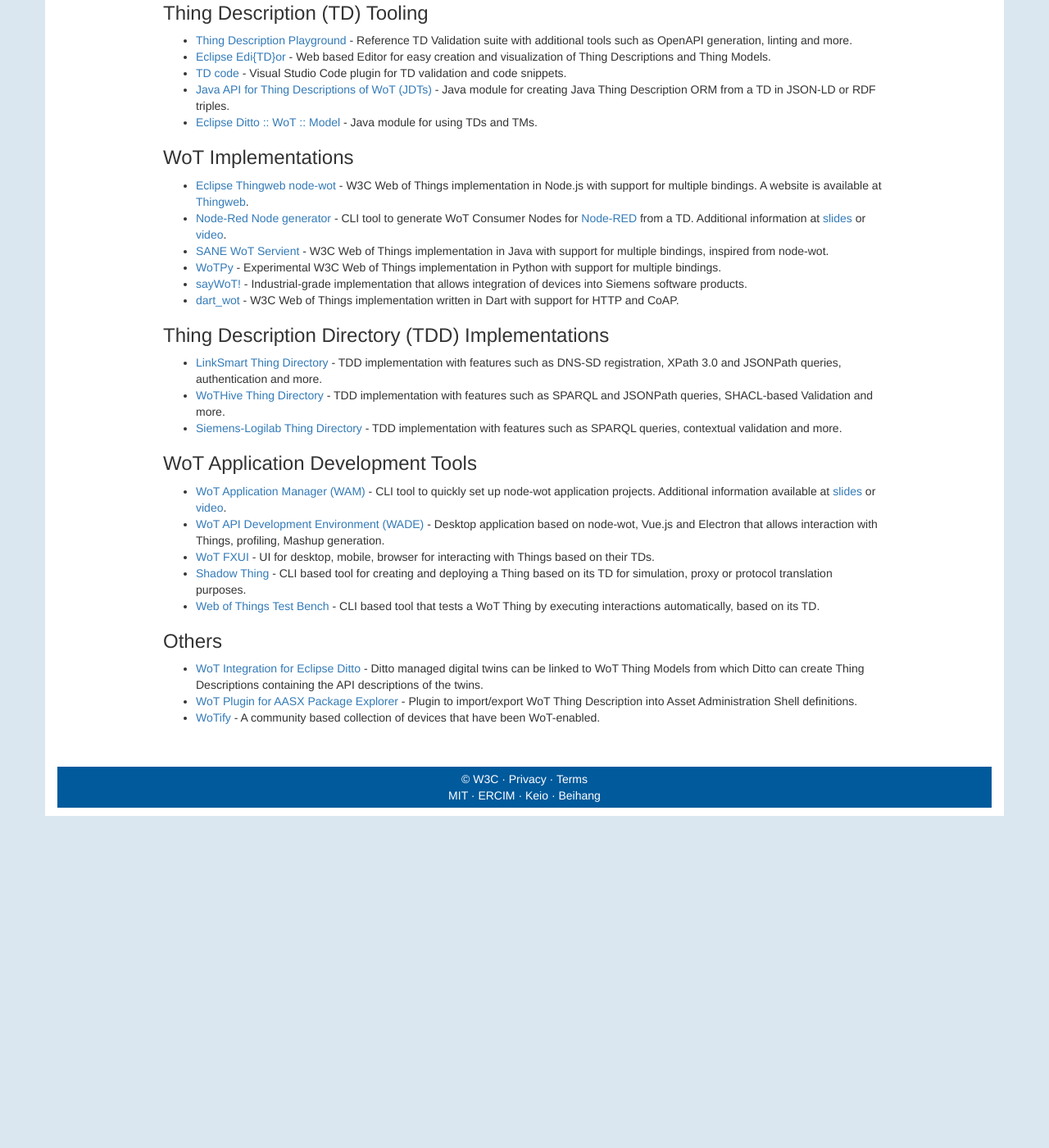
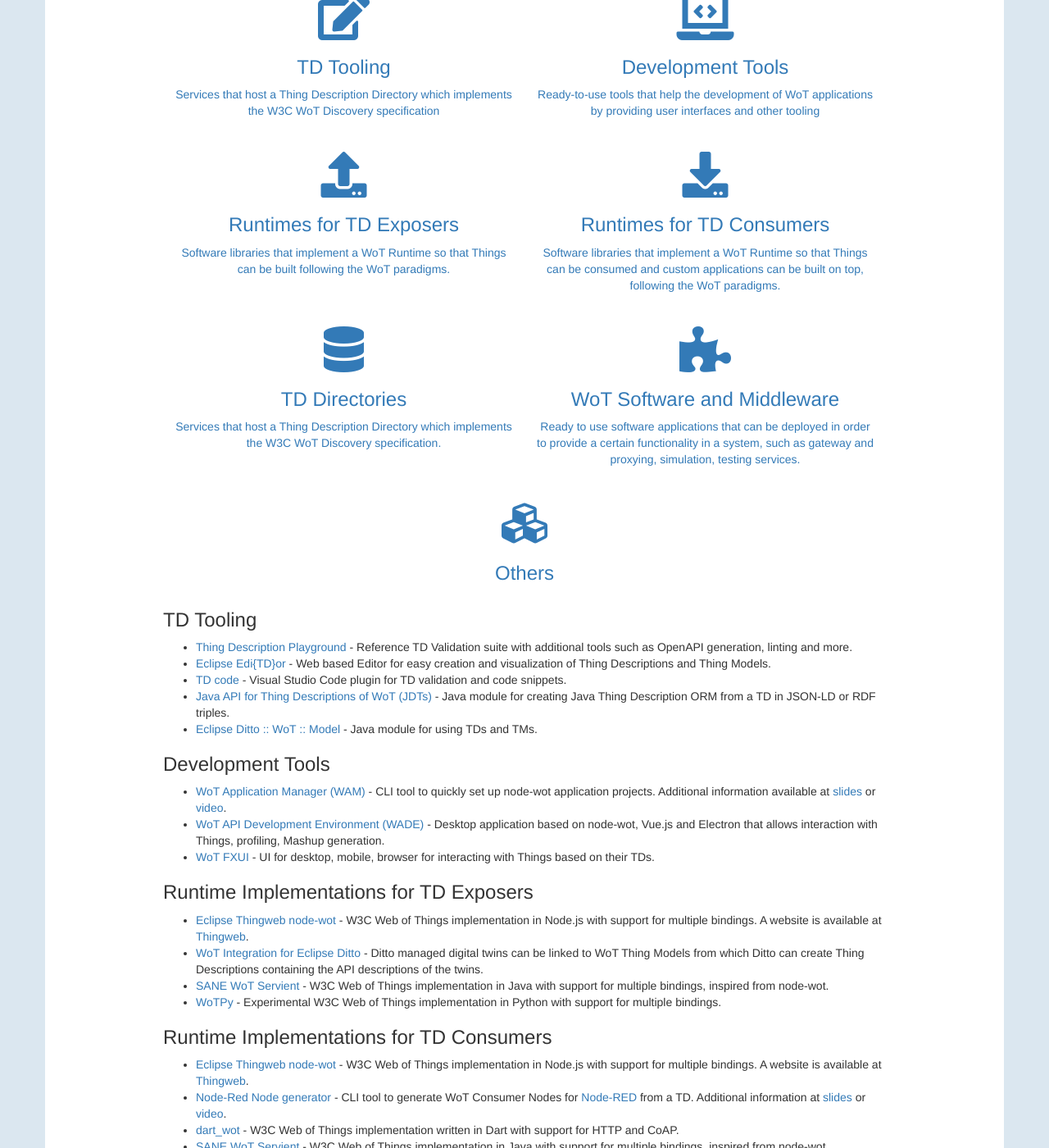
Before and after one commit to w3c/wot-marketing, a Jekyll site: the page built from docs/developers/index.html, in a window 1280 px wide and 1400 px high, scrolled down 202 px. Shown: the whole window at 82% size. Built offline with Jekyll 4.4.1, drawn with Linux system fonts in a browser that asks for light colours; nearby versions of some CDN libraries; before the commit the page ends 1197 px from its top, so only the background shows below that; some of the changed text lies outside the part shown.

Commit message:
create a matrix of categories for devtools

```diff
--- a/docs/developers/index.html
+++ b/docs/developers/index.html
@@ -4,9 +4,88 @@
 group: "navigation"
 ---
 <div>
-	<h2>Developer Tools</h2>
+	<h2>Web of Things for Developers</h2>
 
-	<h3>Thing Description (TD) Tooling</h3>
+<!-- TODO: find a way to put tags for categories -->
+		<div class="row center-block">
+			<div class="col-md-6 text-center">
+				<a href="#td-tooling"><i class="fas fa-edit fa-4x"></i>
+					<!-- alternative pen-paintbrush -->
+					<div class="description">
+						<h3>TD Tooling</h3>
+						<p>Services that host a Thing Description Directory which implements the W3C WoT Discovery specification</p>
+					</div>
+				</a>
+			</div>
+			<div class="col-md-6 text-center">
+				<a href="#devtools"><i class="fas fa-laptop-code fa-4x"></i>
+					<div class="description">
+						<h3>Development Tools</h3>
+						<p>Ready-to-use tools that help the development of WoT applications by providing user interfaces and other tooling</p>
+					</div>
+				</a>
+			</div>
+		</div>
+
+		<p>&nbsp;</p>
+
+		<div class="row center-block">
+			<div class="col-md-6 text-center">
+				<a href="#runtime-expose"><i class="fas fa-upload fa-4x"></i>
+					<div class="description">
+						<h3>Runtimes for TD Exposers</h3>
+						<p>Software libraries that implement a WoT Runtime so that Things can be built following the WoT paradigms.
+						</p>
+					</div>
+				</a>
+			</div>
+			<div class="col-md-6 text-center">
+				<a href="#runtime-consume"><i class="fas fa-download fa-4x"></i>
+					<div class="description">
+						<h3>Runtimes for TD Consumers</h3>
+						<p>Software libraries that implement a WoT Runtime so that Things can be consumed and custom applications can be built on top, following the WoT paradigms.</p>
+					</div>
+				</a>
+			</div>
+		</div>
+
+		<p>&nbsp;</p>
+
+		<div class="row center-block">
+			<div class="col-md-6 text-center">
+				<a href="#tdds"><i class="fas fa-database fa-4x"></i>
+					<div class="description">
+						<h3>TD Directories</h3>
+						<p>Services that host a Thing Description Directory which implements the W3C WoT Discovery specification.</p>
+					</div>
+				</a>
+			</div>
+			<div class="col-md-6 text-center">
+				<a href="#software"><i class="fas fa-puzzle-piece fa-4x"></i>
+					<!-- server,  -->
+					<div class="description">
+						<h3>WoT Software and Middleware</h3>
+						<p>Ready to use software applications that can be deployed in order to provide a certain functionality in a system, such as
+						gateway and proxying, simulation, testing services.</p>
+					</div>
+				</a>
+			</div>
+		</div>
+
+		<p>&nbsp;</p>
+
+		<div class="row center-block">
+			<div class="text-center">
+				<a href="#others"><i class="fas fa-cubes fa-4x"></i>
+					<div class="description">
+						<h3>Others</h3>
+						<p></p>
+					</div>
+				</a>
+			</div>
+		</div>
+
+	<h3 id="td-tooling">TD Tooling</h3>
 	<ul>
 		<li><a href="http://plugfest.thingweb.io/playground/" target="_blank">Thing Description Playground</a>
 			- Reference TD Validation suite with additional tools such as OpenAPI generation, linting and more.
@@ -33,7 +112,33 @@
 
 	</ul>
 
-	<h3>WoT Implementations</h3>
+	<h3 id="devtools">Development Tools</h3>
+	<ul>
+		<li><a href="https://github.com/UniBO-PRISMLab/wam" target="_blank">WoT Application Manager (WAM)</a>
+			- CLI tool to quickly set up node-wot application projects. Additional information available at <a
+				href="WoT%20Application%20Manager.pdf" target="_blank">slides</a> or
+			<a href="https://youtu.be/bPxIfZo7jns" target="_blank">video</a>.
+			<!-- See the presentation and video for further information: <a
+					href="WoT%20Application%20Manager.pdf" target="_blank">slides</a> or
+				<a href="https://youtu.be/bPxIfZo7jns" target="_blank">video</a> -->
+		</li>
+		<li>
+			<a href="https://github.com/tum-esi/wade" target="_blank">WoT API Development Environment (WADE)</a>
+			- Desktop application based on node-wot, Vue.js and Electron that allows interaction with Things, profiling,
+			Mashup
+			generation.
+		</li>
+		<li>
+			<a href="https://github.com/danielpeintner/wot-fxui" target="_blank">WoT FXUI</a>
+			- UI for desktop, mobile, browser for interacting with Things based on their TDs.
+			<!-- <ul>
+							<li>See <a href="http://plugfest.thingweb.io:8088/test/fullscreen/default" target="_blank">running
+									Web-UI instance</a></li>
+						</ul> -->
+		</li>
+	</ul>
+
+	<h3 id="runtime-expose">Runtime Implementations for TD Exposers</h3>
 	<ul>
 		<li>
 			<a href="https://github.com/eclipse/thingweb.node-wot" target="_blank">Eclipse Thingweb node-wot</a>
@@ -45,15 +150,10 @@
 					and <a href="http://www.thingweb.io/videos.html" target="_blank">videos</a> for node-wot</li>
 			</ul> -->
 		</li>
-		<li>
-			<a href="https://github.com/node-red/node-red-nodegen" target="_blank">Node-Red Node generator</a>
-			- CLI tool to generate WoT Consumer Nodes for <a href="https://nodered.org/" target="_blank">Node-RED</a> from a TD.
-			Additional information at <a href="wot_nodegen.pptx" target="_blank">slides</a>
-			or <a href="wot_nodegen.mp4" target="_blank">video</a>.
-			<!-- <ul>
-				<li>See a short introduction <a href="wot_nodegen.pptx" target="_blank">slides</a>
-					or <a href="wot_nodegen.mp4" target="_blank">video</a> for Node Generator</li>
-			</ul> -->
+		<li><a href="https://www.eclipse.org/ditto/basic-wot-integration.html" target="_blank">WoT Integration for
+				Eclipse Ditto</a>
+			- Ditto managed digital twins can be linked to WoT Thing Models from which Ditto can create Thing Descriptions
+			containing the API descriptions of the twins.
 		</li>
 		<li>
 			<a href="https://github.com/sane-city/wot-servient" target="_blank">SANE WoT Servient</a>
@@ -63,17 +163,40 @@
 			<a href="https://github.com/agmangas/wot-py" target="_blank">WoTPy</a>
 			- Experimental W3C Web of Things implementation in Python with support for multiple bindings.
 		</li>
+	</ul>
+
+	<h3 id="runtime-consume">Runtime Implementations for TD Consumers</h3>
+	<ul>
 		<li>
-			<a href="https://www.evosoft.com/en/digitalization-offering/saywot/" target="_blank">sayWoT!</a>
-			- Industrial-grade implementation that allows integration of devices into Siemens software products.
+			<a href="https://github.com/eclipse/thingweb.node-wot" target="_blank">Eclipse Thingweb node-wot</a>
+			- W3C Web of Things implementation in Node.js with support for multiple bindings. A website is available at
+			<a href="http://thingweb.io" target="_blank">Thingweb</a>.
+		</li>
+		<li>
+			<a href="https://github.com/node-red/node-red-nodegen" target="_blank">Node-Red Node generator</a>
+			- CLI tool to generate WoT Consumer Nodes for <a href="https://nodered.org/" target="_blank">Node-RED</a> from a TD.
+			Additional information at <a href="wot_nodegen.pptx" target="_blank">slides</a>
+			or <a href="wot_nodegen.mp4" target="_blank">video</a>.
+			<!-- <ul>
+						<li>See a short introduction <a href="wot_nodegen.pptx" target="_blank">slides</a>
+							or <a href="wot_nodegen.mp4" target="_blank">video</a> for Node Generator</li>
+					</ul> -->
 		</li>
 		<li>
 			<a href="https://pub.dev/packages/dart_wot" target="_blank">dart_wot</a>
 			- W3C Web of Things implementation written in Dart with support for HTTP and CoAP.
 		</li>
+		<li>
+			<a href="https://github.com/sane-city/wot-servient" target="_blank">SANE WoT Servient</a>
+			- W3C Web of Things implementation in Java with support for multiple bindings, inspired from node-wot.
+		</li>
+		<li>
+			<a href="https://github.com/agmangas/wot-py" target="_blank">WoTPy</a>
+			- Experimental W3C Web of Things implementation in Python with support for multiple bindings.
+		</li>
 	</ul>
 
-	<h3>Thing Description Directory (TDD) Implementations</h3>
+	<h3 id="tdds">TD Directory (TDD) Implementations</h3>
 	<ul>
 		<li>
 			<a href="https://github.com/linksmart/thing-directory" target="_blank">LinkSmart Thing Directory</a>
@@ -89,43 +212,25 @@
 		</li>
 	</ul>
 
-	<h3>WoT Application Development Tools</h3>
+	<h3 id="software">WoT Software and Middleware</h3>
 	<ul>
-		<li><a href="https://github.com/UniBO-PRISMLab/wam" target="_blank">WoT Application Manager (WAM)</a>
-			- CLI tool to quickly set up node-wot application projects. Additional information available at <a href="WoT%20Application%20Manager.pdf" target="_blank">slides</a> or
-			<a href="https://youtu.be/bPxIfZo7jns" target="_blank">video</a>.
-			<!-- See the presentation and video for further information: <a
-				href="WoT%20Application%20Manager.pdf" target="_blank">slides</a> or
-			<a href="https://youtu.be/bPxIfZo7jns" target="_blank">video</a> -->
+		<li><a href="https://github.com/tum-esi/shadow-thing" target="_blank">Shadow Thing</a>
+			- CLI based tool for creating and deploying a Thing based on its TD for simulation, proxy or protocol
+			translation
+			purposes.
 		</li>
 		<li>
-			<a href="https://github.com/tum-esi/wade" target="_blank">WoT API Development Environment (WADE)</a>
-			- Desktop application based on node-wot, Vue.js and Electron that allows interaction with Things, profiling, Mashup
-			generation.
-		</li>
-		<li>
-			<a href="https://github.com/danielpeintner/wot-fxui" target="_blank">WoT FXUI</a>
-			- UI for desktop, mobile, browser for interacting with Things based on their TDs.
-			<!-- <ul>
-						<li>See <a href="http://plugfest.thingweb.io:8088/test/fullscreen/default" target="_blank">running
-								Web-UI instance</a></li>
-					</ul> -->
-		</li>
-		<li><a href="https://github.com/tum-esi/shadow-thing" target="_blank">Shadow Thing</a>
-			- CLI based tool for creating and deploying a Thing based on its TD for simulation, proxy or protocol translation
-			purposes.
+			<a href="https://www.evosoft.com/en/digitalization-offering/saywot/" target="_blank">sayWoT!</a>
+			- Industrial-grade implementation that allows integration of devices into Siemens software products.
 		</li>
 		<li><a href="https://github.com/tum-esi/testbench" target="_blank">Web of Things Test Bench</a>
 			- CLI based tool that tests a WoT Thing by executing interactions automatically, based on its TD.
 		</li>
 	</ul>
-	<h3>Others</h3>
+
+	<h3 id="others">Others</h3>
 	<ul>
-		<li><a href="https://www.eclipse.org/ditto/basic-wot-integration.html" target="_blank">WoT Integration for
-				Eclipse Ditto</a>
-			- Ditto managed digital twins can be linked to WoT Thing Models from which Ditto can create Thing Descriptions
-			containing the API descriptions of the twins.
-		</li>
+
 		<li><a href="https://github.com/admin-shell-io/aasx-package-explorer" target="_blank">WoT Plugin for AASX
 				Package Explorer</a>
 			- Plugin to import/export WoT Thing Description into Asset Administration Shell definitions.
```
